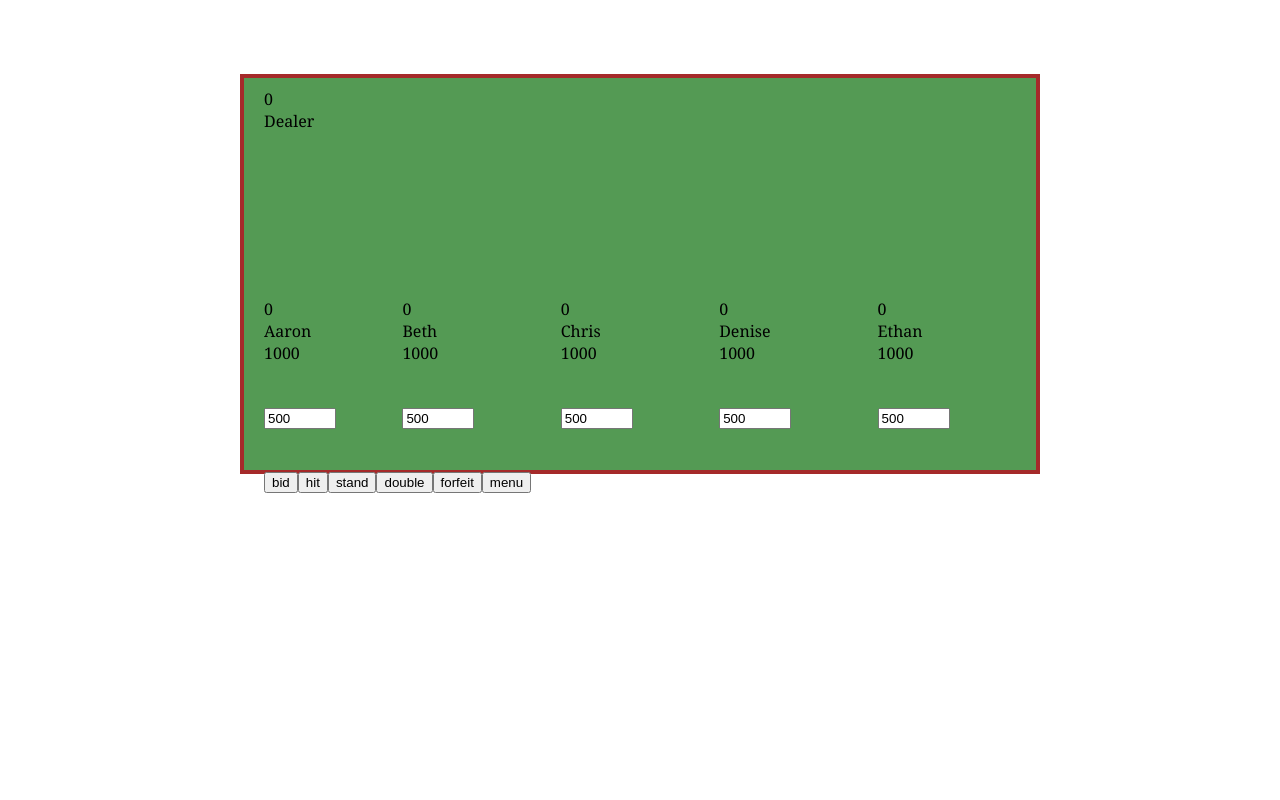
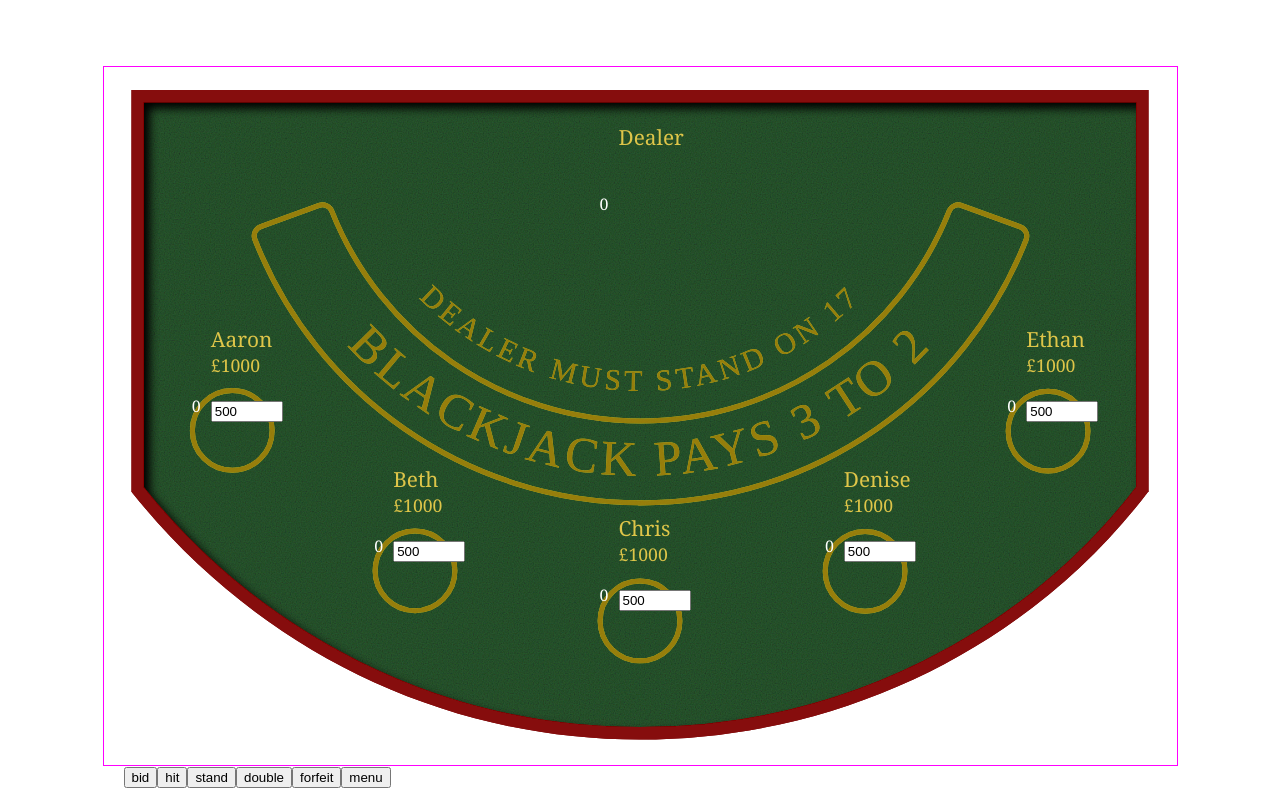
Before and after one commit to jon-r/jr_blackJack, a website: page blackJack.html in a window 1280 px wide. Both pictures are taken after a click on the input "Go". Drawn offline with Linux system fonts and the light colour scheme.

Commit message:
initial start on styling

```diff
--- a/blackJack.css
+++ b/blackJack.css
@@ -1,29 +1,99 @@
-*,*:before,*:after {
-  box-sizing: border-box;
+/*! minireset.css v0.0.2 | MIT License | github.com/jgthms/minireset.css */html,body,p,ol,ul,li,dl,dt,dd,blockquote,figure,fieldset,legend,textarea,pre,iframe,hr,h1,h2,h3,h4,h5,h6{margin:0;padding:0}h1,h2,h3,h4,h5,h6{font-size:100%;font-weight:normal}ul{list-style:none}button,input,select,textarea{margin:0}html{box-sizing:border-box}*,*:before,*:after{box-sizing:inherit}img{height:auto;max-width:100%}
+
+/* -- type ------------------------------------------------------------------ */
+
+html {
+  font: 16px georgia, serif;
+  color: #dec549;
 }
 
-html {
+/* -- table ----------------------------------------------------------------- */
 
-  font: 16px georgia, serif;
+.table {
+  background: url(table.min.svg) center/contain no-repeat;
+  padding: 20px;
+  border: solid 1px fuchsia;
+  width: 1075px;
+  height: 700px;
+  margin: 0 auto;
+  position: relative;
 }
 
-.table {
-  background: #549a54;
-  padding: 20px;
-  border:solid 4px brown;
-  width:100%;
-  height: 400px;
-  max-width: 800px;
-  margin:0 auto;
-  position: relative;
+/* -- options menu ---------------------------------------------------------- */
 
+.intro-form {
+  background-color: grey;
+  padding: 10px;
 }
 
+.intro-form.inactive {
+  opacity:0;
+}
+
+
+/* -- control menu ---------------------------------------------------------- */
 
 .control-box {
   position: absolute;
   top: 100%;
-/*  left: -120px;*/
+}
+
+/* -- players --------------------------------------------------------------- */
+
+.player-frame {
+  position: absolute;
+}
+
+.player-0.player-frame {
+  top: 8%;
+  left: 48%;
+}
+.player-1.player-frame {
+  top: 37%;
+  left: 10%;
+}
+.player-2.player-frame {
+  top: 57%;
+  left: 27%;
+}
+.player-3.player-frame {
+  top: 64%;
+  left: 48%;
+}
+.player-4.player-frame {
+  top: 57%;
+  left: 69%;
+}
+.player-5.player-frame {
+  top: 37%;
+  left: 86%;
+}
+
+.title {
+  font-size: 1.3rem;
+}
+
+.title.active {
+  color: white;
+}
+
+.title.active::before {
+  content: '➤';
+  position: absolute;
+  left: -1.1em;
+  animation: enter 0.5s ease-out 0.5s backwards;
+}
+
+@keyframes enter {
+  from { opacity: 0; transform: translateX(-100%)}
+}
+
+
+.money {
+  font-size: 1.1rem;
+}
+.money::before {
+  content: '£';
 }
 
 .difference {
@@ -33,7 +103,7 @@ html {
 .difference.show-pos,
 .difference.show-neg {
   opacity: 1;
-  animation: fade 2000ms ease-out 2000ms forwards;
+  animation: fade 2s ease-out 2s forwards;
 }
 
 @keyframes fade {
@@ -50,96 +120,55 @@ html {
   content:"+";
 }
 
-.invalid {
+.score {
+  position: absolute;
+  text-align: right;
+  right: calc(100% + 10px);
+  top: 70px;
+  color: white;
+}
+
+.playerBet.invalid {
   color: red;
 }
 
 
-/*
-.ctrl {
-  border: solid 2px;
-  border-radius: 10px;
-  padding: 5px;
-  width:100px;
-  height: 36px;
-  display: block;
-  text-align: center;
-  margin: 3px;
-  background: #dedede;
-}
-*/
 
-.playerBet {
-  display: block;
-}
 
-.intro-form {
-  background-color: grey;
-  padding: 10px;
-}
 
-.intro-form.inactive {
-  opacity:0;
-}
-
-.title.active {
-  color: white;
-}
-
-.player-frame {
-  position: absolute;
-  top:220px;
-}
-
-.player-0.player-frame {top: 10px}
-/*.player-1.player-frame {left: 0%}*/
-.player-2.player-frame {left: 20%}
-.player-3.player-frame {left: 40%}
-.player-4.player-frame {left: 60%}
-.player-5.player-frame {left: 80%}
-
-.hand {
-  display: inline-block;
-}
-
-.split {
-  animation: pull 600ms forwards;
-}
-
-@keyframes pull {
-  to { transform: translateX(-200%)};
-}
+/* -- cards ----------------------------------------------------------------- */
 
 .card {
   display: inline-block;
   width: 50px;
   height: 70px;
   background: white;
-  margin-right: -30px;
+  margin-right: -20px;
   border-radius: 3px;
   padding: 2px;
   overflow: hidden;
   font-weight: bold;
   position: relative;
   transition: transform 150ms ease;
+  box-shadow: 0 2px 10px -4px #000;
 }
+
 
 .card.hearts, .card.diamonds {
   color:red;
 }
+.card.clubs, .card.spades {
+  color: black;
+}
 .card.hearts, .card.diamonds, .card.clubs, .card.spades {
   z-index: 5;
-
 }
-
 .card.blank {
   background: url(card-back.svg) center/cover , #c97272;
 }
-
 .card.draw {
   transition-duration: 400ms;
 }
-
 .card:not(.blank)::after {
   content: "";
   position: absolute;
--- a/blackJack.js
+++ b/blackJack.js
@@ -96,7 +96,6 @@ window.addEventListener("ready", (function (doc) {
           this.dealAll();
         } else {
           this.current = 0;
-          //this.playerHit();
           this.nextPlayer();
           this.firstDeal();
         }
@@ -117,7 +116,6 @@ window.addEventListener("ready", (function (doc) {
           if (!player.skip) player.bid = this.ui.getBid(i);
         }
 
-        //this.firstDeal();
         this.dealAll();
       }
     }
@@ -128,15 +126,9 @@ window.addEventListener("ready", (function (doc) {
      */
     firstDeal() {
       let currPlayer = this.players[this.current];
-        //canDouble = currPlayer.bid * 2 > currPlayer.money;
-/*      delay(() => this.playerHit(), 500)
-      .delay(() => this.playerHit(), 500)
-      .delay(() => {*/
       this.ui.getButton('ctrl-double').disabled = !currPlayer.canDouble(); //canDouble;
       ['ctrl-hit','ctrl-forfeit','ctrl-stand']
         .forEach(ctrl => this.ui.getButton(ctrl).disabled = false);
-      //}, 500);
-
     }
 
     /**
@@ -148,8 +140,6 @@ window.addEventListener("ready", (function (doc) {
       let card = this.deck.deal(),
         target = this.current,
         result = this.players[target].draw(card);
-
-
 
       if (result.endTurn && target > 0) {
         this.playerStand();
@@ -624,18 +614,18 @@ window.addEventListener("ready", (function (doc) {
           skip: false,
         },
         vals = new Map([
-          ['score', ['0', true]],
-          ['title', [playerObj.name, true]],
-          ['money', [playerObj.money]],
-          ['difference', ['0']],
-          ['hand', ['', true]]
+          ['title', ['h3', playerObj.name, true]],
+          ['money', ['h5', playerObj.money]],
+          ['difference', ['span','0']],
+          ['hand', ['div','', true]],
+          ['score', ['span', '0', true]],
         ]);
 
       for (let [key,arr] of vals) {
-        if (idx > 0 || arr[1]) {
-          let thisEl = newEl('div', [
+        if (idx > 0 || arr[2]) {
+          let thisEl = newEl(arr[0], [
             ['class', key],
-            ['text', arr[0]]
+            ['text', arr[1]]
           ]);
           parentEl.appendChild(thisEl);
           output.childMap.set(key,thisEl);
@@ -850,7 +840,7 @@ window.addEventListener("ready", (function (doc) {
 
       delay(() => flipped.style.transform = 'translateY(-80px) rotateX(-90deg)', 0)
       .delay(() => this.setCard(flipped,card),150)
-      .delay(() => flipped.style.transform = '', 150);
+      .delay(() => flipped.style.transform = transformJiggle(10), 150);
     }
 
     /**
@@ -866,6 +856,21 @@ window.addEventListener("ready", (function (doc) {
   }
 
   /* - misc functions ---------------------------------------------------- */
+
+  /**
+   * adds a natural variance to the dealt hands
+   * @param {number} scale = The scale of the jiggling
+   * @returns {string} the transform property value;
+   */
+  function transformJiggle(scale) {
+    let nudgeX,
+      nudgeY,
+      rotate;
+
+    [nudgeX,nudgeY,rotate] = [0,0,0].map(() => (Math.random() - 0.5) * scale);
+
+    return `translate(${nudgeX}px,${nudgeY}px) rotate(${rotate}deg)`;
+  }
 
   /**
    * creates a new element object
```
Also changed, not shown: table.min.svg (added).
